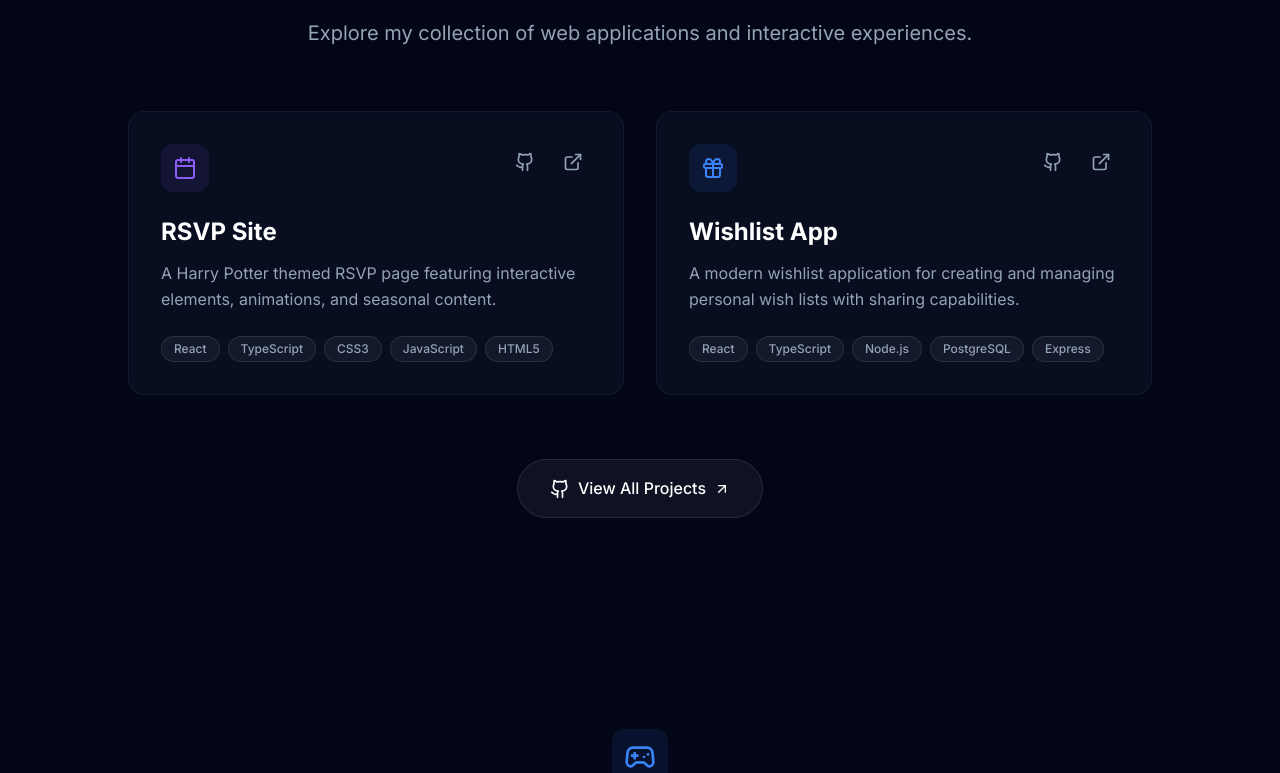
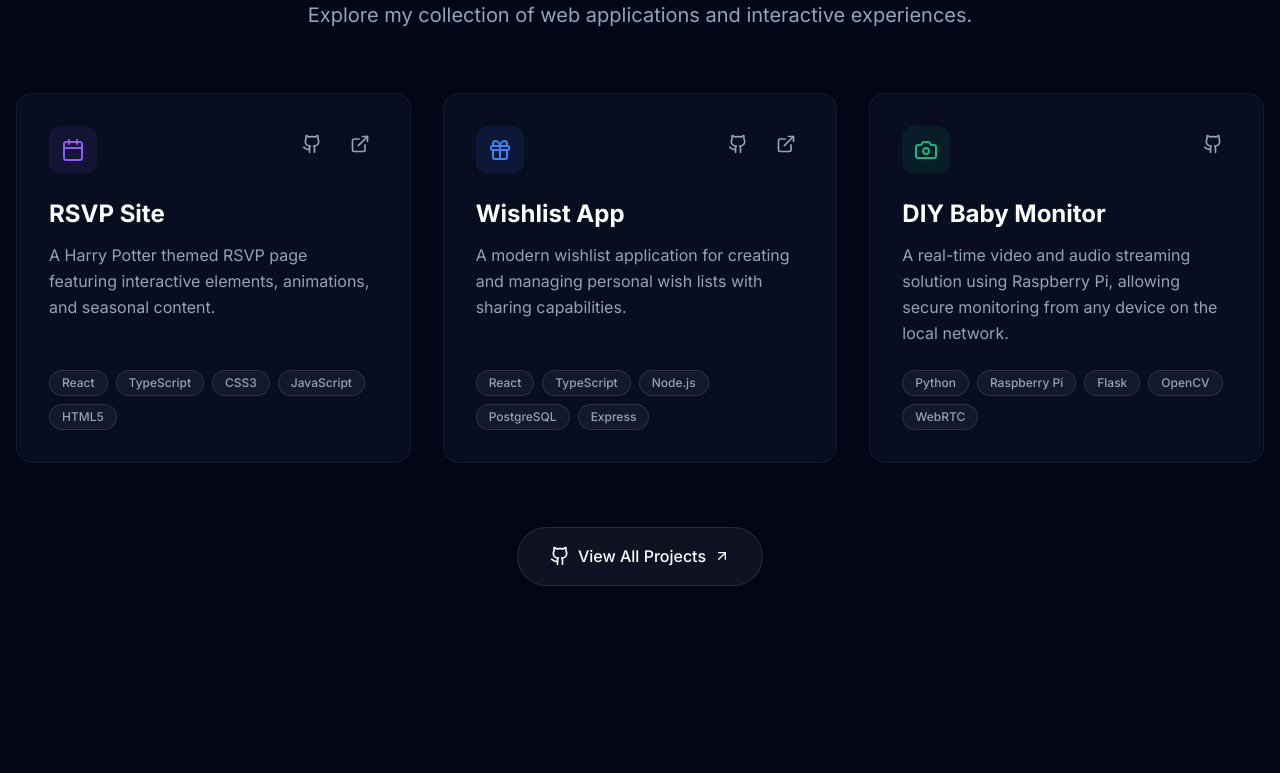
Before and after one commit to eyzick/portfolio, a React (Vite) app: page / in a window 1280 px wide. Shown: the part 1847-2620 px from the top of the page. Built offline with nearby package versions, Linux system fonts and the light colour scheme.

Commit message:
added baby monitor project

```diff
--- a/src/components/Projects.tsx
+++ b/src/components/Projects.tsx
@@ -1,6 +1,6 @@
 import React from 'react';
 import { motion, type Variants } from 'framer-motion';
-import { ExternalLink, Github, Calendar, Gift, ArrowUpRight } from 'lucide-react';
+import { ExternalLink, Github, Calendar, Gift, ArrowUpRight, Camera } from 'lucide-react';
 import TechTag from './TechTag';
 import TiltCard from './TiltCard';
 
@@ -28,17 +28,17 @@ const Projects: React.FC = () => {
       demo: 'https://wishlist.eyzick.com',
       featured: true
     },
-/*     {
-      title: 'House Cup Tracker',
-      description: 'A competitive house cup tracking system inspired by magical competitions with real-time scoring.',
-      tech: ['React', 'TypeScript', 'Firebase', 'CSS3', 'JavaScript'],
-      icon: Trophy,
+    {
+      title: 'DIY Baby Monitor',
+      description: 'A real-time video and audio streaming solution using Raspberry Pi, allowing secure monitoring from any device on the local network.',
+      tech: ['Python', 'Raspberry Pi', 'Flask', 'OpenCV', 'WebRTC'],
+      icon: Camera,
       color: 'text-secondary',
       bgColor: 'bg-secondary/10',
-      github: 'https://github.com/eyzick/house-cup-tournament',
-      demo: 'https://house-cup.eyzick.com',
-      featured: false
-    }, */
+      github: 'https://github.com/eyzick/baby-monitor',
+      demo: '#',
+      featured: true
+    },
   ];
 
   const containerVariants: Variants = {
@@ -84,7 +84,7 @@ const Projects: React.FC = () => {
         </motion.div>
 
         <motion.div
-          className="grid grid-cols-1 md:grid-cols-2 gap-8 max-w-5xl mx-auto"
+          className="grid grid-cols-1 md:grid-cols-2 lg:grid-cols-3 gap-8 max-w-7xl mx-auto"
           variants={containerVariants}
           initial="hidden"
           whileInView="visible"
@@ -94,10 +94,11 @@ const Projects: React.FC = () => {
             <motion.div
               key={project.title}
               variants={cardVariants}
+              className="h-full"
             >
               <TiltCard
                 className={`group relative bg-dark-card/50 backdrop-blur-sm border border-white/5 rounded-2xl overflow-hidden hover:border-primary/30 transition-all duration-300 cursor-pointer h-full`}
-                onClick={() => window.open(project.demo, '_blank')}
+                onClick={() => project.demo !== '#' ? window.open(project.demo, '_blank') : window.open(project.github, '_blank')}
               >
                 <div className="p-8 h-full flex flex-col">
                   <div className="flex justify-between items-start mb-6">
@@ -114,6 +115,7 @@ const Projects: React.FC = () => {
                       >
                         <Github className="w-5 h-5" />
                       </a>
+                      {project.demo !== '#' && (
                         <a
                           href={project.demo}
                           target="_blank"
@@ -123,6 +125,7 @@ const Projects: React.FC = () => {
                         >
                           <ExternalLink className="w-5 h-5" />
                         </a>
+                      )}
                     </div>
                   </div>
 
```
Lines whose indentation alone changed are shown as unchanged.
